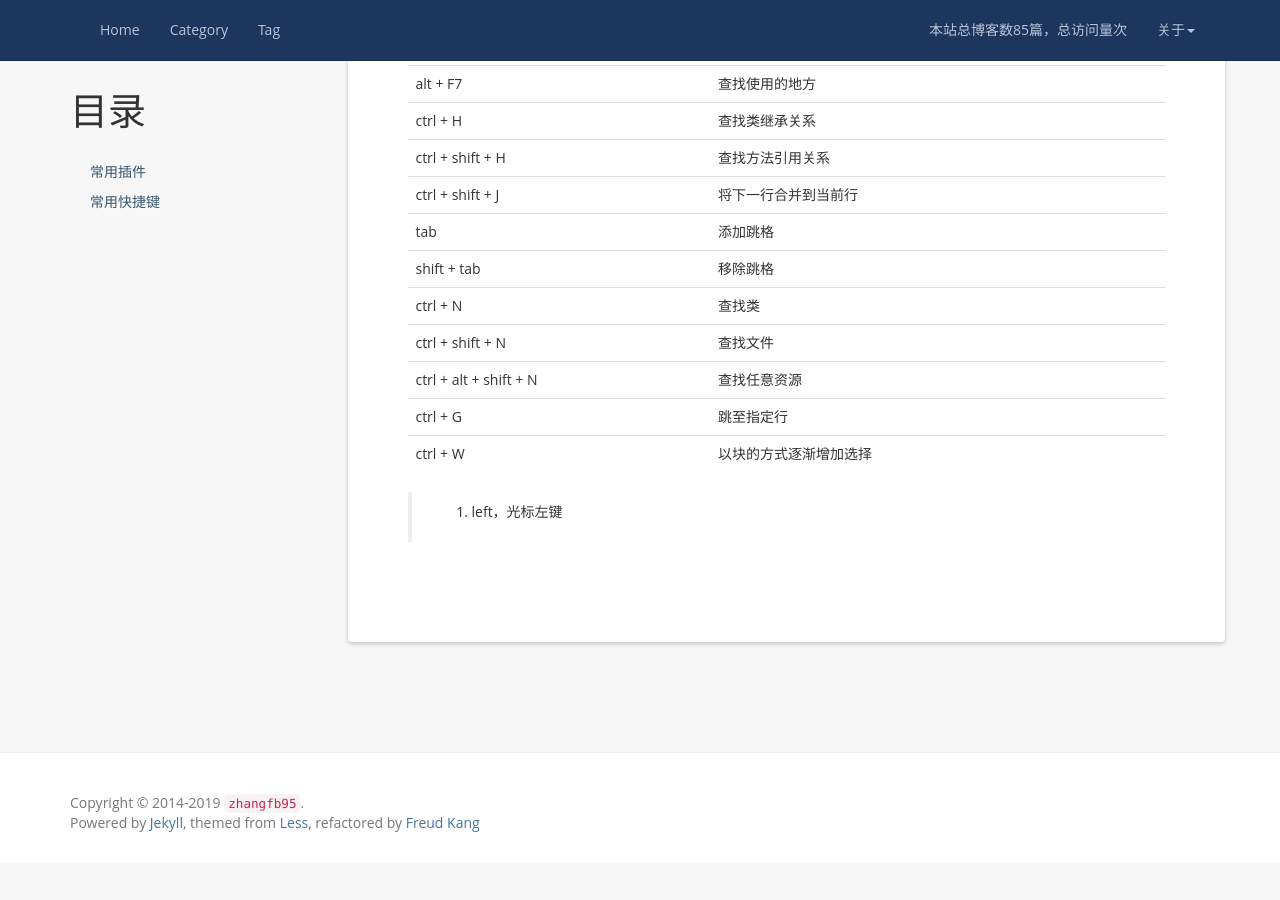
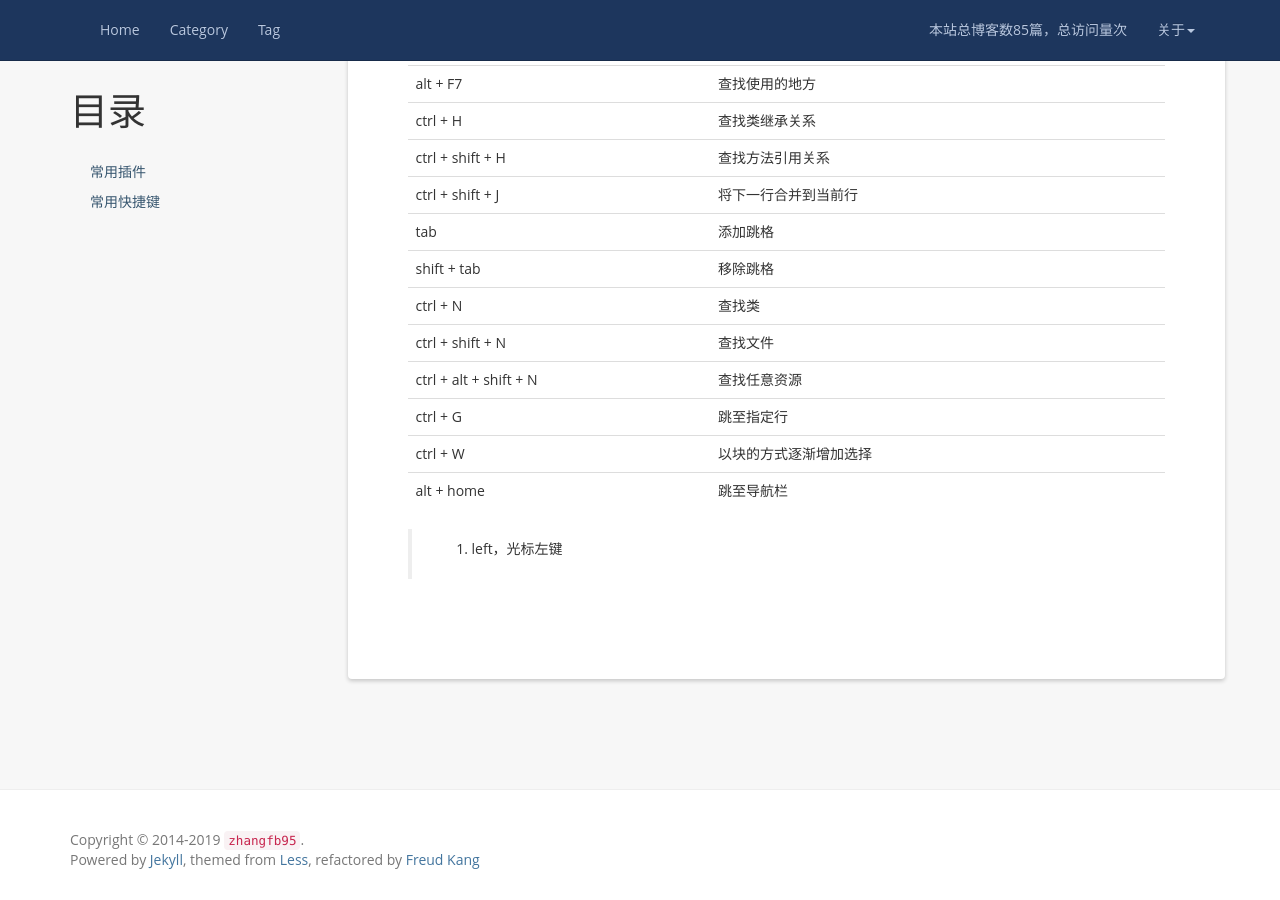
Before and after one commit to zhangfb95/zhangfb95.github.io.bak, a Jekyll site: the page built from plugin-intellij.md, in a window 1280 px wide and 900 px high, scrolled down 1956 px. Built offline with Jekyll 4.4.1, drawn with Linux system fonts in a browser that asks for light colours; nearby versions of some CDN libraries; a script that is not in the unit is left out; comment, search, counter and statistics services are not loaded; before the commit the page ends 2819 px from its top, so only the background shows below that.

Commit message:
add more shortcut

```diff
--- a/plugin-intellij.md
+++ b/plugin-intellij.md
@@ -67,5 +67,6 @@ permalink: /plugin-intellij/
 | ctrl + alt + shift + N | 查找任意资源 |
 | ctrl + G | 跳至指定行 |
 | ctrl + W | 以块的方式逐渐增加选择 |
+| alt + home | 跳至导航栏 |
 
 > 1. left，光标左键
```
